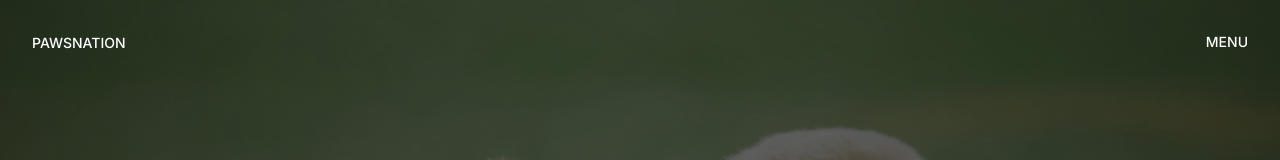
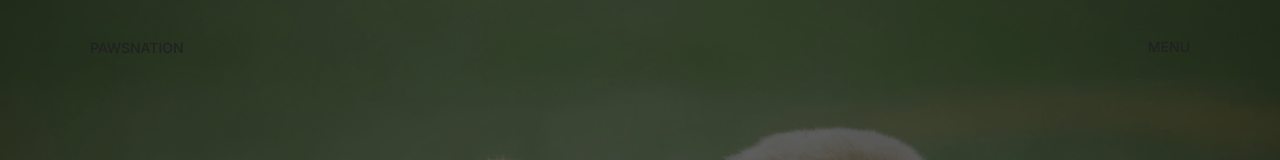
Before and after one commit to nikhil-agr/DogAdoptionWebsite, a Next.js app: page / in a window 1280 px wide. Shown: the top 160 px of the page. Built offline with nearby package versions, Linux system fonts and the light colour scheme.

Commit message:
Menu.css

```diff
--- a/components/menu/menu.css
+++ b/components/menu/menu.css
@@ -4,21 +4,23 @@
   top: 0;
   left: 0;
   width: 100vw;
-    padding: 2em;
+  padding: 2em 5em;
   display: flex;
   justify-content: space-between;
   align-items: center;
   z-index: 1;
+  font-size: large;
+  font-weight: 500;
 }
 
 .menu-bar a,
 .menu-open p {
-    color: #fff;
+  color: #212121;
   cursor: pointer;
 }
 
 .menu-close {
-    color: #000;
+  color: #212121;
   cursor: pointer;
 }
 
@@ -29,7 +31,7 @@
   width: 100vw;
   height: 100vh;
   padding: 2em;
-    background: #c5fb45;
+  background: #FFE569;
   z-index: 2;
   display: flex;
   clip-path: polygon(0% 0%, 100% 0%, 100% 0%, 0% 0%);
@@ -57,23 +59,15 @@
   align-items: flex-end;
 }
 
-.menu-preview video{
-    width: 27%;
-    height: auto;
-    overflow: hidden;
-    border-radius: 50px;
-}
-
 .menu-close-icon p {
   font-size: 100px;
-    -webkit-text-stroke: 5px #c5fb45;
+  -webkit-text-stroke: 5px #FFE569;
   line-height: 70%;
 }
 
 .menu-link-item {
   width: max-content;
   clip-path: polygon(0 0, 100% 0, 100% 100%, 0% 100%);
-    margin-left: 300px;
 }
 
 .menu-link-item-holder {
@@ -99,15 +93,6 @@
   justify-content: flex-end;
 }
 
-.menu-info-col2 {
-    flex: 1;
-    display: flex;
-    flex-direction: column;
-    justify-content: flex-end;
-    margin-top: 100px;
-    margin-left: 200px;
-}
-
 @media (max-width:900px) {
   .menu-close-icon {
     display: none;
```
Lines whose indentation alone changed are shown as unchanged.
